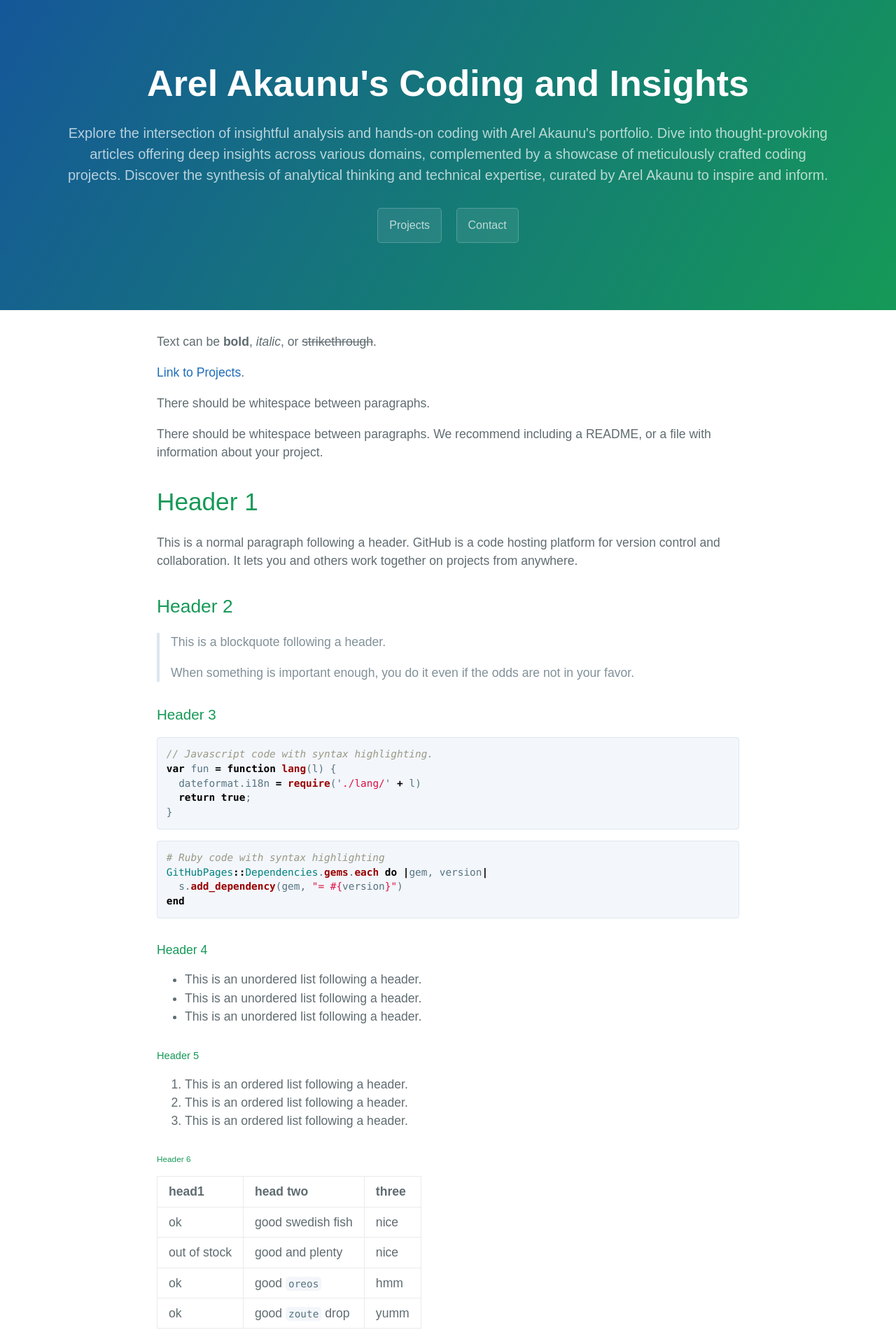
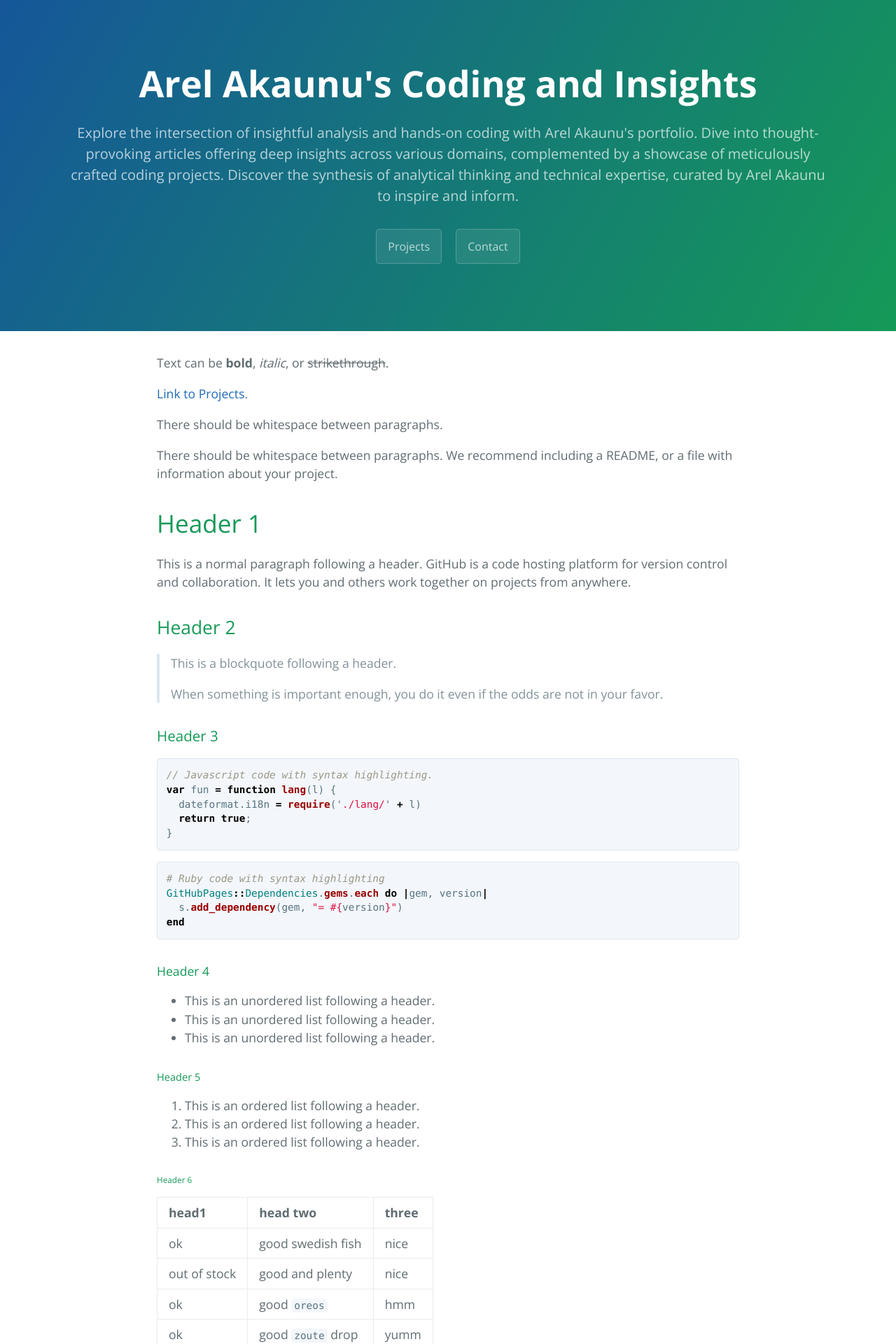
Before and after one commit to arelakaunu/arelakaunu.github.io, a Jekyll site: the page built from index.md, in a window 1280 px wide. Shown: the top 1920 px of the page at 70% size. Built offline with Jekyll 4.4.1, drawn with Linux system fonts in a browser that asks for light colours.

Commit message:
Update style.scss

```diff
--- a/assets/css/style.scss
+++ b/assets/css/style.scss
@@ -2,12 +2,3 @@
 ---
 
 @import 'jekyll-theme-cayman';
-
-body {
-  font-family: 'Arial', sans-serif;
-}
-
-.header {
-  background-color: #f0f0f0;
-  padding: 20px;
-}
```
